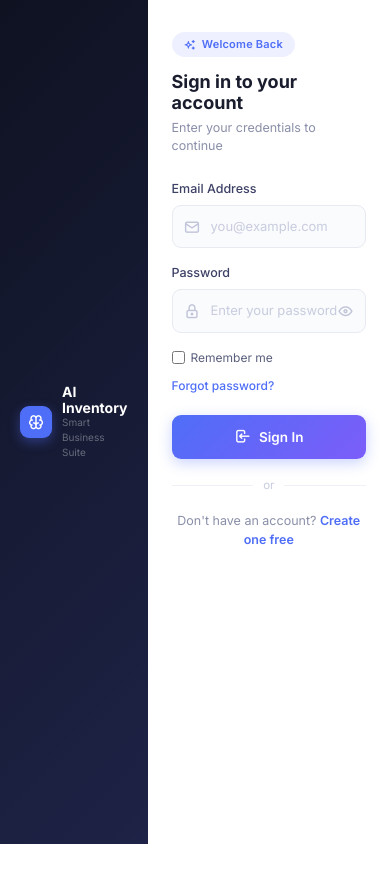
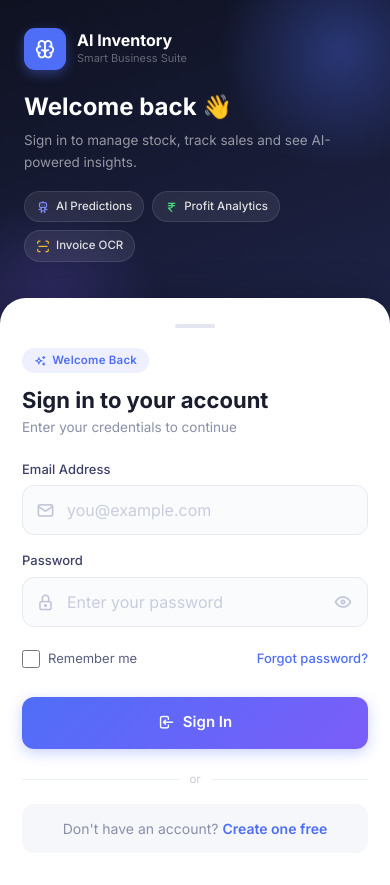
Before and after one commit to Vivek-347/ai-smart-inventory-system, a Flask app: page /login in a window 390 px wide. Before the commit the page ends 844 px from the top, so only its background shows below. Run offline with Flask 3, Linux system fonts and the light colour scheme; some libraries are stand-ins or nearby versions.

Commit message:
Update login page

```diff
--- a/templates/login.html
+++ b/templates/login.html
@@ -2,7 +2,8 @@
 <html lang="en">
 <head>
 <meta charset="UTF-8">
-<meta name="viewport" content="width=device-width, initial-scale=1.0">
+<meta name="viewport" content="width=device-width, initial-scale=1, viewport-fit=cover">
+<meta name="theme-color" content="#0f1221">
 <title>Login — AI Inventory</title>
 <link href="https://cdn.jsdelivr.net/npm/bootstrap@5.3.3/dist/css/bootstrap.min.css" rel="stylesheet">
 <link href="https://cdn.jsdelivr.net/npm/@tabler/icons-webfont@3.19.0/dist/tabler-icons.min.css" rel="stylesheet">
@@ -12,14 +13,18 @@
 
 * { box-sizing: border-box; }
 
+html, body { min-height: 100%; }
+
 body {
     background: #f0f2f7;
     font-family: 'Inter', system-ui, sans-serif;
     min-height: 100vh;
+    min-height: 100dvh;
     display: flex;
     align-items: center;
     justify-content: center;
     padding: 20px;
+    -webkit-text-size-adjust: 100%;
 }
 
 /* ── Wrapper ── */
@@ -34,7 +39,7 @@
 }
 
 /* ══════════════════════════
-   LEFT PANEL
+   LEFT PANEL (desktop / tablet)
 ══════════════════════════ */
 .auth-left {
     background: linear-gradient(160deg, #0f1221 0%, #1e2347 100%);
@@ -45,7 +50,6 @@
     overflow: hidden;
 }
 
-/* Decorative orb */
 .auth-left::before {
     content: '';
     position: absolute; top: -60px; right: -60px;
@@ -74,7 +78,7 @@
     margin: 0 0 10px; line-height: 1.35; position: relative; z-index: 1;
 }
 
-.auth-left > p {
+.auth-left > div > p {
     font-size: 12.5px; color: rgba(255,255,255,0.42);
     line-height: 1.7; margin: 0 0 28px; position: relative; z-index: 1;
 }
@@ -105,18 +109,10 @@
 
 .auth-left-footer { margin-top: 28px; font-size: 10.5px; color: rgba(255,255,255,0.2); }
 
-/* Mobile brand bar (hidden on desktop) */
-.mobile-brand {
-    display: none;
-    background: linear-gradient(135deg, #0f1221, #1e2347);
-    padding: 16px 20px;
-    align-items: center; gap: 10px;
-}
-
-.mobile-brand .brand-icon { width: 32px; height: 32px; }
-.mobile-brand .brand-icon i { font-size: 17px; }
-.mobile-brand .brand-name  { font-size: 14px; }
-.mobile-brand .brand-sub   { font-size: 10px; }
+/* ══════════════════════════
+   MOBILE HERO (hidden on desktop)
+══════════════════════════ */
+.mobile-hero { display: none; }
 
 /* ══════════════════════════
    RIGHT PANEL
@@ -183,12 +179,16 @@
 .form-control::placeholder { color: #c8ccde; }
 
 .pwd-toggle {
-    position: absolute; right: 12px; top: 50%;
-    transform: translateY(-50%); color: #c0c4d8;
-    cursor: pointer; font-size: 17px; z-index: 1; transition: color 0.15s;
+    position: absolute; right: 4px; top: 50%;
+    transform: translateY(-50%);
+    width: 38px; height: 38px;
+    display: flex; align-items: center; justify-content: center;
+    background: none; border: 0; padding: 0;
+    color: #c0c4d8; cursor: pointer; font-size: 17px; z-index: 1;
+    transition: color 0.15s; border-radius: 8px;
 }
 
-.pwd-toggle:hover { color: #4f6ef7; }
+.pwd-toggle:hover, .pwd-toggle:focus-visible { color: #4f6ef7; outline: none; }
 
 .form-options {
     display: flex; justify-content: space-between; align-items: center;
@@ -217,6 +217,8 @@
     box-shadow: 0 8px 24px rgba(79,110,247,0.42);
 }
 
+.btn-login:active { transform: scale(0.98); }
+
 .btn-login i { font-size: 17px; }
 
 .divider {
@@ -236,7 +238,7 @@
    RESPONSIVE
 ══════════════════════════ */
 
-/* Medium: tighten columns */
+/* Tablet: tighten columns */
 @media (max-width: 780px) {
     .auth-wrapper { grid-template-columns: 280px 1fr; }
     .auth-left  { padding: 32px 22px; }
@@ -245,56 +247,204 @@
     .auth-right h3 { font-size: 18px; }
 }
 
-/* Mobile: stack vertically, hide left panel, show mobile brand */
+/* ══════════════════════════
+   MOBILE — app-style layout
+   Dark hero on top, white sheet slides up over it
+══════════════════════════ */
 @media (max-width: 620px) {
-    body { padding: 0; align-items: stretch; background: #fff; }
+
+    body {
+        padding: 0;
+        display: block;
+        background: #0f1221;
+    }
 
     .auth-wrapper {
-        grid-template-columns: 1fr;
-        grid-template-rows: auto 1fr;
+        display: flex;
+        flex-direction: column;
+        max-width: none;
+        min-height: 100vh;
+        min-height: 100dvh;
         border-radius: 0;
         box-shadow: none;
-        min-height: 100vh;
+        background: #0f1221;
     }
 
-    /* Hide full left panel */
     .auth-left { display: none; }
 
-    /* Show compact brand bar */
-    .mobile-brand { display: flex; }
-
-    .auth-right {
-        padding: 28px 24px 36px;
-        justify-content: flex-start;
+    /* Hero */
+    .mobile-hero {
+        display: block;
+        position: relative;
+        overflow: hidden;
+        background: linear-gradient(160deg, #0f1221 0%, #1e2347 100%);
+        padding: calc(28px + env(safe-area-inset-top, 0px)) 24px 64px;
     }
 
-    .welcome-chip { margin-top: 4px; }
+    .mobile-hero::before {
+        content: '';
+        position: absolute; top: -70px; right: -70px;
+        width: 240px; height: 240px;
+        background: radial-gradient(circle, rgba(79,110,247,0.35) 0%, transparent 70%);
+        pointer-events: none;
+    }
 
-    .form-options { flex-direction: column; align-items: flex-start; gap: 10px; }
+    .mobile-hero::after {
+        content: '';
+        position: absolute; bottom: -90px; left: -60px;
+        width: 220px; height: 220px;
+        background: radial-gradient(circle, rgba(124,93,250,0.22) 0%, transparent 70%);
+        pointer-events: none;
+    }
+
+    .mobile-hero .brand {
+        margin-bottom: 22px;
+    }
+
+    .mobile-hero .brand-icon { width: 42px; height: 42px; border-radius: 11px; }
+    .mobile-hero .brand-icon i { font-size: 22px; }
+    .mobile-hero .brand-name { font-size: 16px; }
+    .mobile-hero .brand-sub  { font-size: 11px; }
+
+    .mobile-hero h2 {
+        position: relative; z-index: 1;
+        font-size: 24px; line-height: 1.25; font-weight: 700;
+        color: #fff; margin: 0 0 8px;
+    }
+
+    .mobile-hero p {
+        position: relative; z-index: 1;
+        font-size: 13.5px; line-height: 1.6;
+        color: rgba(255,255,255,0.55); margin: 0 0 18px;
+    }
+
+    .hero-tags {
+        position: relative; z-index: 1;
+        display: flex; flex-wrap: wrap; gap: 8px;
+    }
+
+    .hero-tag {
+        display: inline-flex; align-items: center; gap: 6px;
+        background: rgba(255,255,255,0.08);
+        border: 1px solid rgba(255,255,255,0.1);
+        color: rgba(255,255,255,0.85);
+        font-size: 11.5px; font-weight: 500;
+        padding: 6px 11px; border-radius: 20px;
+    }
+
+    .hero-tag i { font-size: 14px; }
+    .hero-tag.blue i  { color: #818cf8; }
+    .hero-tag.green i { color: #4ade80; }
+    .hero-tag.amber i { color: #fbbf24; }
+
+    /* Form sheet */
+    .auth-right {
+        flex: 1;
+        justify-content: flex-start;
+        margin-top: -28px;
+        position: relative; z-index: 2;
+        border-radius: 26px 26px 0 0;
+        padding: 26px 22px calc(32px + env(safe-area-inset-bottom, 0px));
+        box-shadow: 0 -10px 30px rgba(0,0,0,0.15);
+    }
+
+    /* little grab-handle accent */
+    .auth-right::before {
+        content: '';
+        width: 40px; height: 4px; border-radius: 4px;
+        background: #e3e6f0;
+        align-self: center;
+        margin-bottom: 20px;
+    }
+
+    .welcome-chip { font-size: 11.5px; }
+
+    .auth-right h3 { font-size: 22px; margin-bottom: 4px; }
+    .auth-right .sub { font-size: 13.5px; margin-bottom: 22px; }
+
+    .form-label { font-size: 13px; }
+
+    .input-wrap { margin-bottom: 16px; }
+
+    /* 16px font stops iOS Safari zooming on focus; 50px tall = easy tap */
+    .form-control {
+        font-size: 16px;
+        padding: 14px 14px 14px 44px;
+        height: 50px;
+        border-radius: 12px;
+    }
+
+    .input-icon { left: 14px; font-size: 19px; }
+
+    .pwd-toggle { width: 44px; height: 44px; right: 3px; font-size: 20px; }
+
+    .form-options {
+        font-size: 13px;
+        margin-bottom: 22px;
+    }
+
+    .remember { min-height: 32px; gap: 8px; }
+    .remember input { width: 18px; height: 18px; }
+
+    .forgot { font-size: 13px; padding: 6px 0; }
+
+    .btn-login {
+        height: 52px;
+        font-size: 15px;
+        border-radius: 12px;
+    }
+
+    .divider { margin: 22px 0 16px; }
+
+    .register-link {
+        font-size: 14px;
+        background: #f6f7fb;
+        border-radius: 12px;
+        padding: 14px;
+    }
 }
 
 /* Small phones */
 @media (max-width: 360px) {
-    .auth-right { padding: 22px 18px 30px; }
-    .auth-right h3 { font-size: 16px; }
+    .mobile-hero { padding-left: 18px; padding-right: 18px; }
+    .mobile-hero h2 { font-size: 21px; }
+    .auth-right { padding-left: 18px; padding-right: 18px; }
+    .auth-right h3 { font-size: 20px; }
+}
+
+/* Short landscape phones: keep it usable */
+@media (max-width: 900px) and (max-height: 480px) and (orientation: landscape) {
+    .mobile-hero { padding-bottom: 48px; }
+    .mobile-hero p, .hero-tags { display: none; }
 }
 
 </style>
 </head>
 <body>
 
-<!-- Mobile brand bar (only visible on mobile) -->
-<div class="mobile-brand">
-    <div class="brand-icon"><i class="ti ti-brain"></i></div>
-    <div>
-        <div class="brand-name" style="color:#fff;">AI Inventory</div>
-        <div class="brand-sub">Smart Business Suite</div>
-    </div>
-</div>
-
 <div class="auth-wrapper">
 
-    <!-- Left Panel -->
+    <!-- Mobile hero (only visible on phones) -->
+    <div class="mobile-hero">
+        <div class="brand">
+            <div class="brand-icon"><i class="ti ti-brain"></i></div>
+            <div>
+                <div class="brand-name">AI Inventory</div>
+                <div class="brand-sub">Smart Business Suite</div>
+            </div>
+        </div>
+
+        <h2>Welcome back 👋</h2>
+        <p>Sign in to manage stock, track sales and see AI-powered insights.</p>
+
+        <div class="hero-tags">
+            <span class="hero-tag blue"><i class="ti ti-robot"></i> AI Predictions</span>
+            <span class="hero-tag green"><i class="ti ti-currency-rupee"></i> Profit Analytics</span>
+            <span class="hero-tag amber"><i class="ti ti-scan"></i> Invoice OCR</span>
+        </div>
+    </div>
+
+    <!-- Left Panel (desktop / tablet) -->
     <div class="auth-left">
         <div>
             <div class="brand">
@@ -349,7 +499,7 @@
         {% with messages = get_flashed_messages(with_categories=true) %}
             {% if messages %}
                 {% for category, message in messages %}
-                <div class="flash-msg">
+                <div class="flash-msg" role="alert">
                     <i class="ti ti-alert-circle"></i> {{ message }}
                 </div>
                 {% endfor %}
@@ -358,19 +508,24 @@
 
         <form action="/login" method="post">
 
-            <label class="form-label">Email Address</label>
+            <label class="form-label" for="emailField">Email Address</label>
             <div class="input-wrap">
                 <i class="ti ti-mail input-icon"></i>
-                <input type="email" name="email" class="form-control"
-                    placeholder="you@example.com" required>
+                <input type="email" name="email" id="emailField" class="form-control"
+                    placeholder="you@example.com" autocomplete="email"
+                    inputmode="email" autocapitalize="none" required>
             </div>
 
-            <label class="form-label">Password</label>
+            <label class="form-label" for="pwdField">Password</label>
             <div class="input-wrap">
                 <i class="ti ti-lock input-icon"></i>
                 <input type="password" name="password" id="pwdField"
-                    class="form-control" placeholder="Enter your password" required>
-                <i class="ti ti-eye pwd-toggle" id="pwdToggle" onclick="togglePwd()"></i>
+                    class="form-control" placeholder="Enter your password"
+                    autocomplete="current-password" required>
+                <button type="button" class="pwd-toggle" id="pwdToggle"
+                    onclick="togglePwd()" aria-label="Show password">
+                    <i class="ti ti-eye"></i>
+                </button>
             </div>
 
             <div class="form-options">
@@ -398,13 +553,16 @@
 <script>
 function togglePwd() {
     const f = document.getElementById('pwdField');
-    const i = document.getElementById('pwdToggle');
+    const b = document.getElementById('pwdToggle');
+    const i = b.querySelector('i');
     if (f.type === 'password') {
         f.type = 'text';
         i.classList.replace('ti-eye', 'ti-eye-off');
+        b.setAttribute('aria-label', 'Hide password');
     } else {
         f.type = 'password';
         i.classList.replace('ti-eye-off', 'ti-eye');
+        b.setAttribute('aria-label', 'Show password');
     }
 }
 </script>
```
